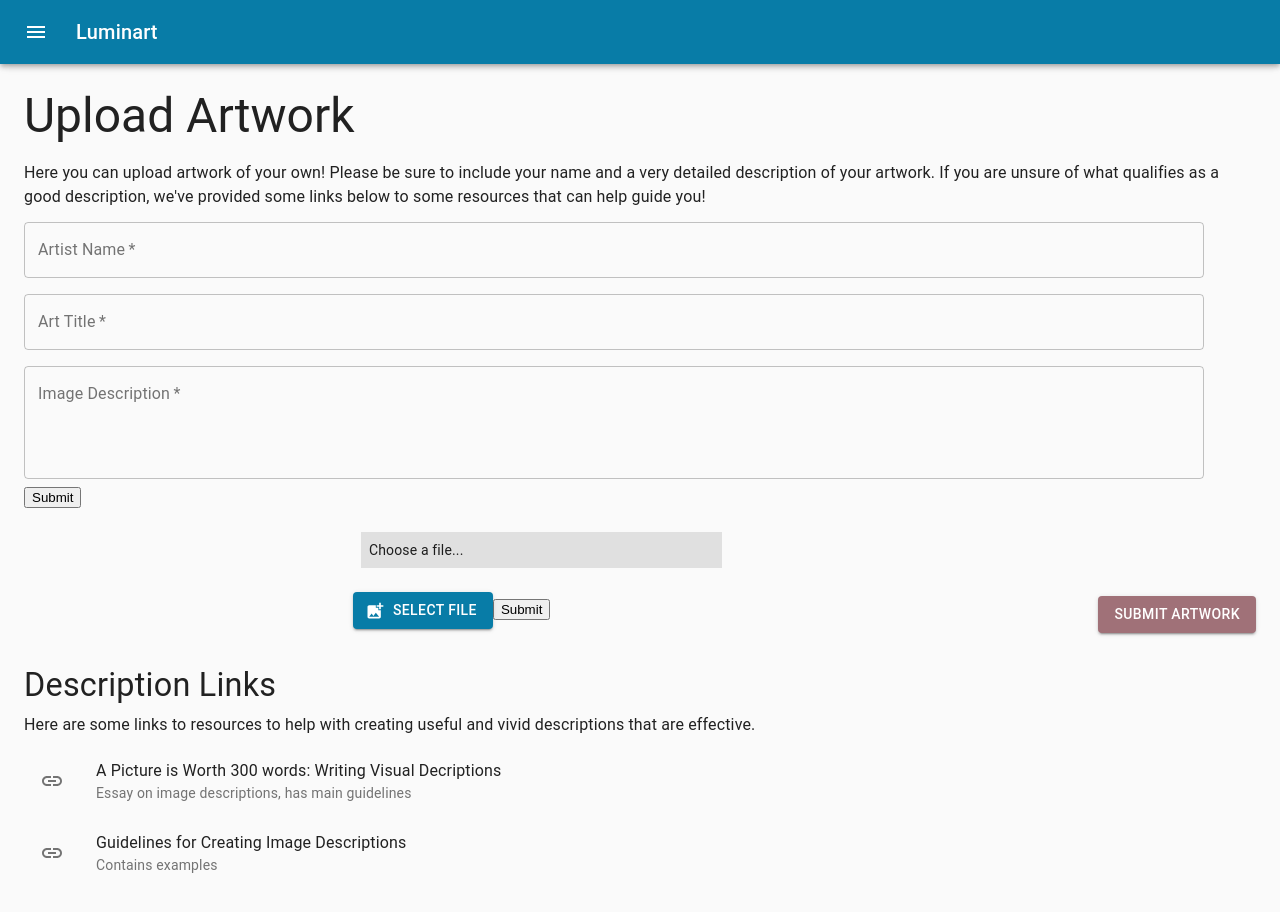
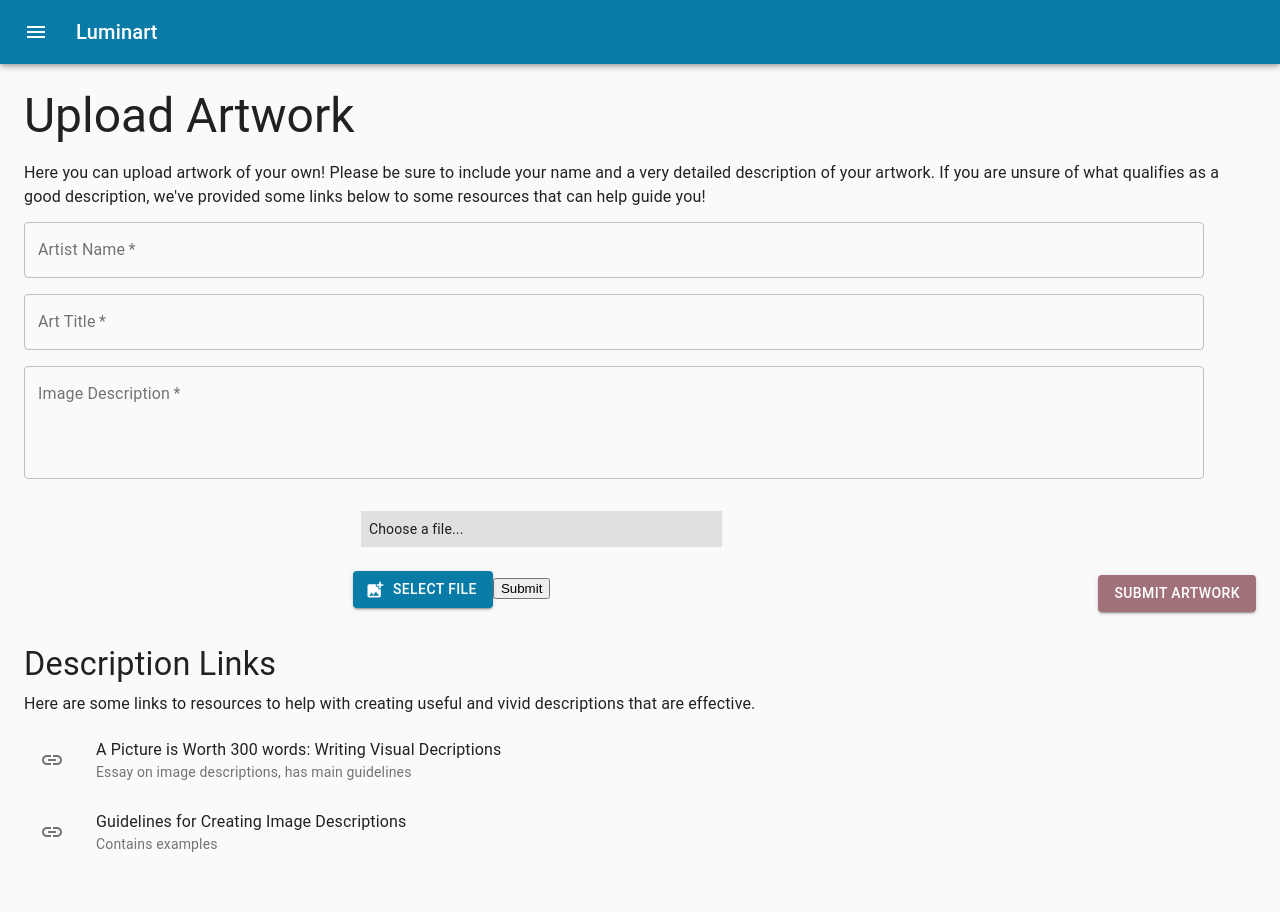
Before and after one commit to googleinterns/step65-2020, a React (Create React App) app in the folder frontend/: page /upload-artwork in a window 1280 px wide. Shown: the top 912 px of the page. Built offline with nearby package versions, Linux system fonts and the light colour scheme; no server answers.

Commit message:
forgot to add the sumbit fix

```diff
--- a/frontend/src/components/dashboard/UploadsFields.js
+++ b/frontend/src/components/dashboard/UploadsFields.js
@@ -24,18 +24,18 @@ export default function UploadsFields() {
 
   return (
     <>
-      <Grid
-        container
-        direction="row"
-        justify="flex-start"
-        alignItems="center"
-      >
       <form
           className={classes.root}
           noValidate
           autoComplete="off"
           action="/api/v1/uploadInfo"
           method="POST"
+        >
+        <Grid
+          container
+          direction="row"
+          justify="flex-start"
+          alignItems="center"
         >
           <div>
             <TextField
@@ -67,10 +67,6 @@ export default function UploadsFields() {
               variant="outlined"
             />
           </div>
-          <div>
-            <input type="submit" />
-          </div>
-        </form>
         </Grid>
         <Grid
           container
@@ -94,11 +90,13 @@ export default function UploadsFields() {
             <Button
               variant="contained"
               color="secondary"
+              type="submit"
             >
               Submit Artwork
             </Button>
           </div>
         </Grid>
+      </form>
     </>
   );
 }
```
Lines whose indentation alone changed are shown as unchanged.
